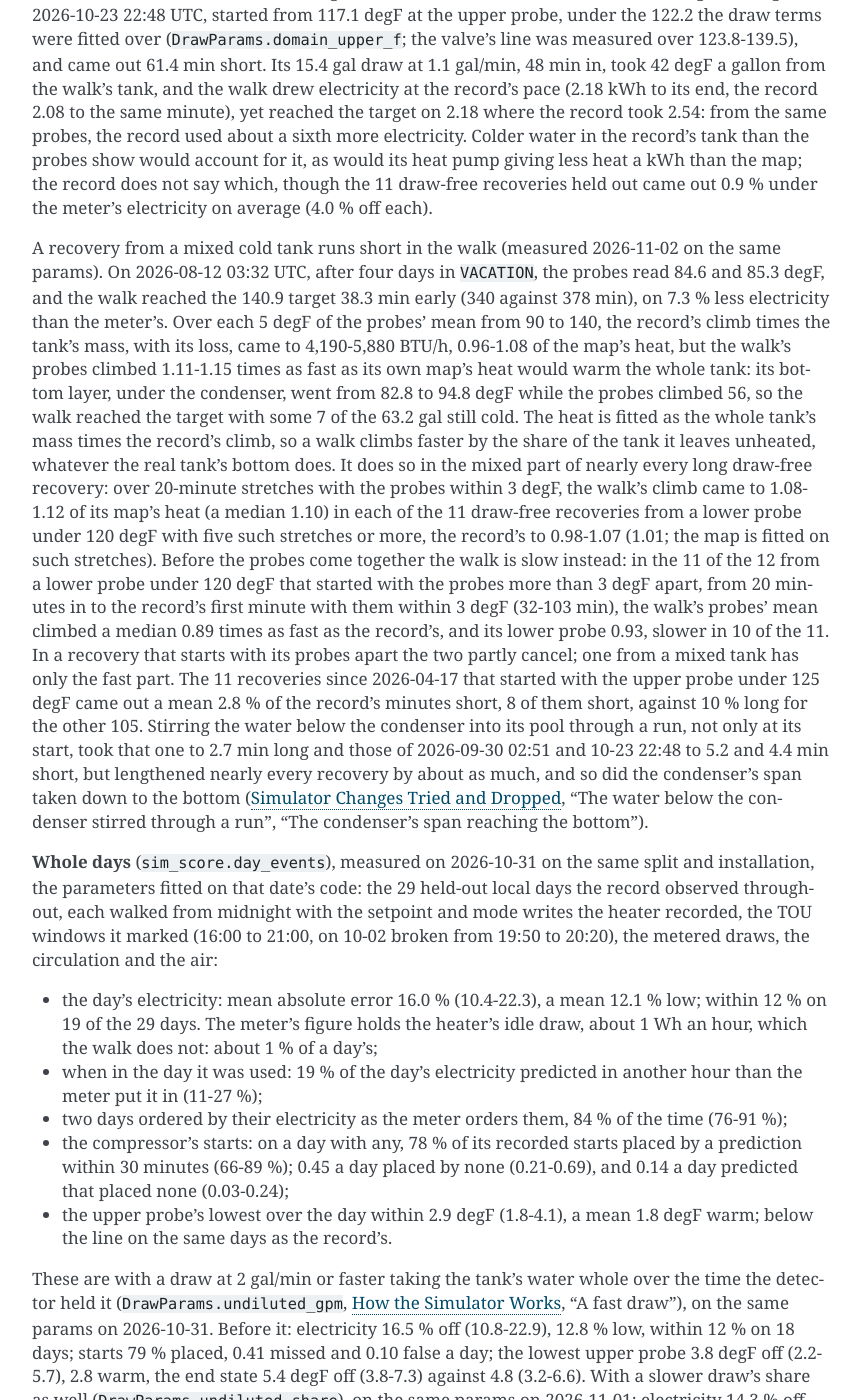
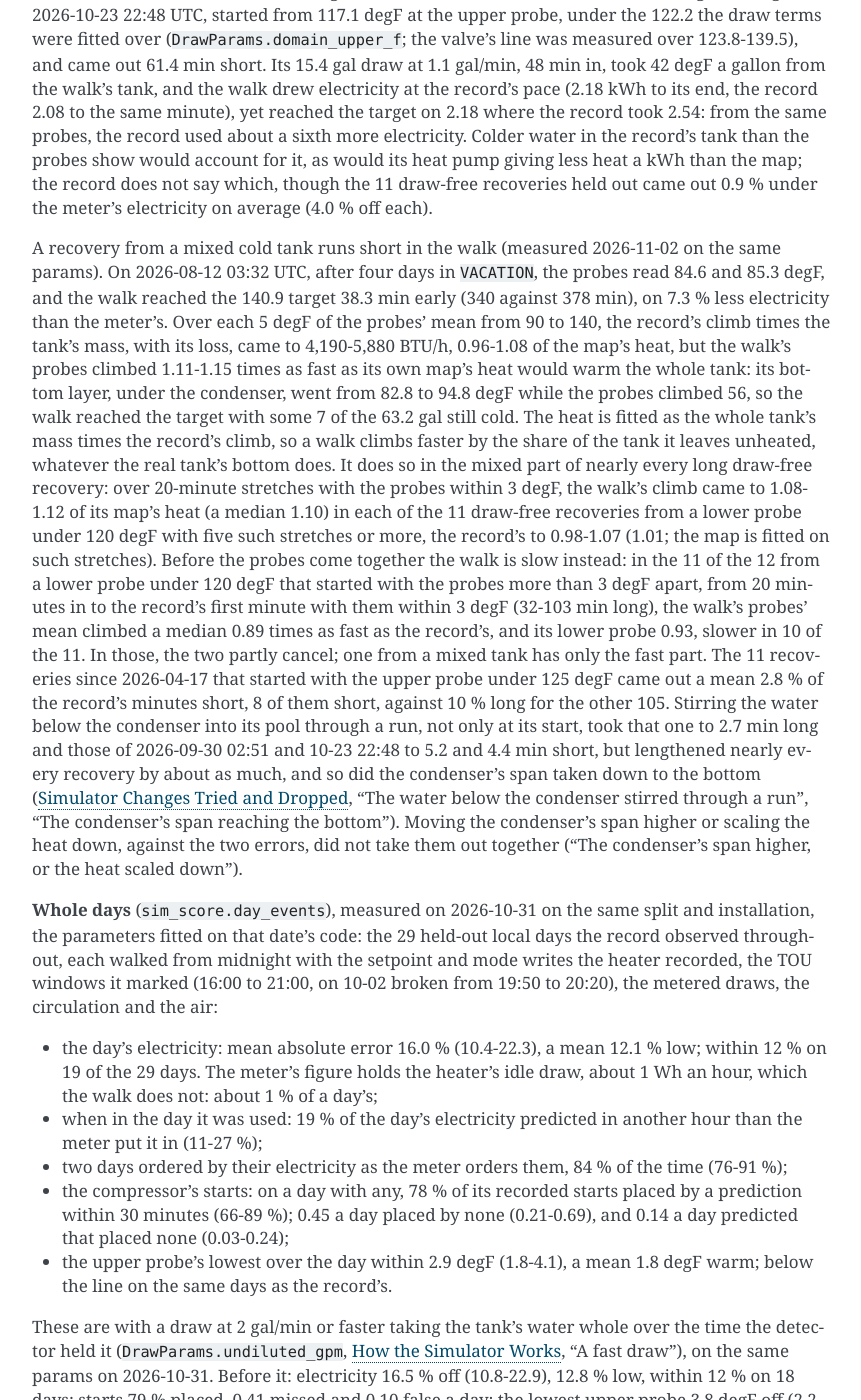
Before and after one commit to eman/nwp500-python, a Sphinx documentation site: the page built from docs/explanation/simulator.rst, in a window 1280 px wide and 1400 px high, scrolled down 9778 px. Shown: the whole window, without its empty margins (338-1199 px from the left). Built offline with Sphinx 7.4.7, drawn with Linux system fonts in a browser that asks for light colours.

Commit message:
docs(sim): the span higher and the heat scaled down, tried; windows' length; scope

```diff
--- a/docs/explanation/simulator.rst
+++ b/docs/explanation/simulator.rst
@@ -585,20 +585,22 @@ five such stretches or more, the record's to 0.98-1.07 (1.01; the map is
 fitted on such stretches). Before the probes come together the walk is
 slow instead: in the 11 of the 12 from a lower probe under 120 degF that
 started with the probes more than 3 degF apart, from 20 minutes in to
-the record's first minute with them within 3 degF (32-103 min), the
+the record's first minute with them within 3 degF (32-103 min long), the
 walk's probes' mean climbed a median 0.89 times as fast as the record's,
-and its lower probe 0.93, slower in 10 of the 11. In a recovery that
-starts with its probes apart the two partly cancel; one from a mixed
-tank has only the fast part. The 11 recoveries since 2026-04-17 that
-started with the upper probe under 125 degF came out a mean 2.8 % of the
-record's minutes short, 8 of them short, against 10 % long for the other
-105. Stirring the water below the condenser into its pool through a run,
-not only at its start, took that one to 2.7 min long and those of
-2026-09-30 02:51 and 10-23 22:48 to 5.2 and 4.4 min short, but
-lengthened nearly every recovery by about as much, and so did the
-condenser's span taken down to the bottom (:doc:`simulator-tried`, "The
-water below the condenser stirred through a run", "The condenser's span
-reaching the bottom").
+and its lower probe 0.93, slower in 10 of the 11. In those, the two
+partly cancel; one from a mixed tank has only the fast part. The 11
+recoveries since 2026-04-17 that started with the upper probe under 125
+degF came out a mean 2.8 % of the record's minutes short, 8 of them
+short, against 10 % long for the other 105. Stirring the water below the
+condenser into its pool through a run, not only at its start, took that
+one to 2.7 min long and those of 2026-09-30 02:51 and 10-23 22:48 to 5.2
+and 4.4 min short, but lengthened nearly every recovery by about as
+much, and so did the condenser's span taken down to the bottom
+(:doc:`simulator-tried`, "The water below the condenser stirred through
+a run", "The condenser's span reaching the bottom"). Moving the
+condenser's span higher or scaling the heat down, against the two
+errors, did not take them out together ("The condenser's span higher, or
+the heat scaled down").
 
 **Whole days** (``sim_score.day_events``), measured on 2026-10-31 on the
 same split and installation, the parameters fitted on that date's code:
```
Also changed, not shown: docs/explanation/simulator-tried.rst (+32 -0 lines).
